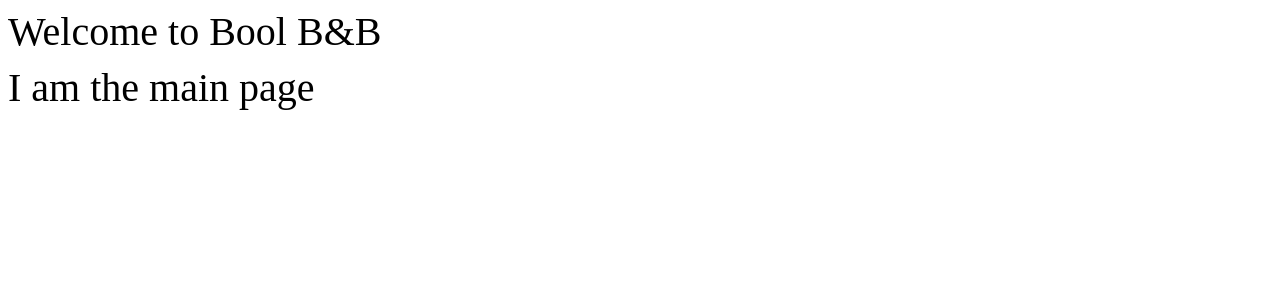
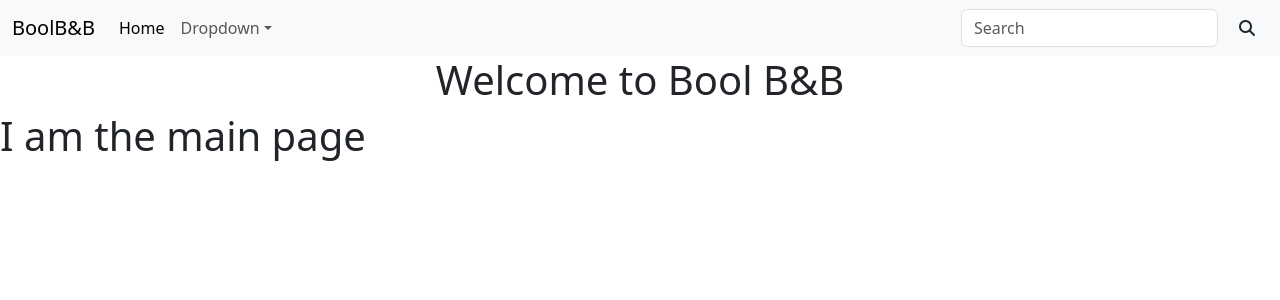
Before and after one commit to MicheleFranciolapilla/BoolBnB-front, a Vue app: page / in a window 1280 px wide. Shown: the top 300 px of the page. Built offline with nearby package versions, Linux system fonts and the light colour scheme; no server answers.

Commit message:
funziona bootstrap + implementazione navbar

```diff
--- a/src/App.vue
+++ b/src/App.vue
@@ -99,7 +99,8 @@
 
 <template>
   <div id="front_end">
-    <h1>Welcome to Bool B&B</h1>
+    <Comp_Header/>
+    <h1 class="text-center">Welcome to Bool B&B</h1>
     <router-view></router-view>
     <Comp_OnLoading
      v-if="(store.axios_running)"
@@ -110,7 +111,7 @@
   <!-- <Comp_ErrorManager /> -->
 </template>
 
-<style scoped lang="scss">
+<style lang="scss">
     // Uso del foglio di stile scss
     @use "./assets/style/main.scss" as *;
 
--- a/src/components/Comp_ErrorManager.vue
+++ b/src/components/Comp_ErrorManager.vue
@@ -18,11 +18,4 @@
 
 <style lang="scss">
 
-i{
-  margin: 1rem;
-  font-size: 30px;
-  background-color: red;
-  color: yellow;
-}
-
 </style>
--- a/src/components/Comp_Header.vue
+++ b/src/components/Comp_Header.vue
@@ -1,5 +1,6 @@
 <script>
-    import { store } from "../store";
+    import axios from "axios";
+import { store } from "../store";
     export default
     {
         name    :   'Comp_Header',
@@ -8,10 +9,55 @@
             return {
                 store
             }
-        }
+        },
+        mounted(){
+
+        },
+        methods:{
+
+        },
     }
 </script>
 
 <template>
 
+<nav class="navbar navbar-expand-lg bg-body-tertiary">
+    <div class="container-fluid">
+        <a class="navbar-brand" href="#">BoolB&B</a>
+        <button class="navbar-toggler" type="button" data-bs-toggle="collapse" data-bs-target="#navbarSupportedContent" aria-controls="navbarSupportedContent" aria-expanded="false" aria-label="Toggle navigation">
+            <span class="navbar-toggler-icon"></span>
+        </button>
+        <div class="collapse navbar-collapse" id="navbarSupportedContent">
+            <ul class="navbar-nav me-auto mb-2 mb-lg-0">
+                <li class="nav-item">
+                    <a class="nav-link active" aria-current="page" href="#">Home</a>
+                </li>
+                <li class="nav-item dropdown">
+                    <a class="nav-link dropdown-toggle" href="#" role="button" data-bs-toggle="dropdown" aria-expanded="false">Dropdown</a>
+                    <ul class="dropdown-menu">
+                        <li>
+                            <a class="dropdown-item" href="http://127.0.0.1:8000/login">Login</a>
+                        </li>
+                        <li>
+                            <a class="dropdown-item" href="http://127.0.0.1:8000/register">Registrazione</a>
+                        </li>
+                        <li>
+                            <hr class="dropdown-divider">
+                        </li>
+                        <li>
+                            <a class="dropdown-item" href="#">Profilo</a>
+                        </li>
+                    </ul>
+                </li>
+            </ul>
+            <form class="d-flex" role="search">
+                <input class="form-control me-2" type="search" placeholder="Search" aria-label="Search">
+                <button class="btn" type="submit">
+                    <i class="fa-solid fa-magnifying-glass"></i>
+                </button>
+            </form>
+        </div>
+    </div>
+</nav>
+
 </template>
```
